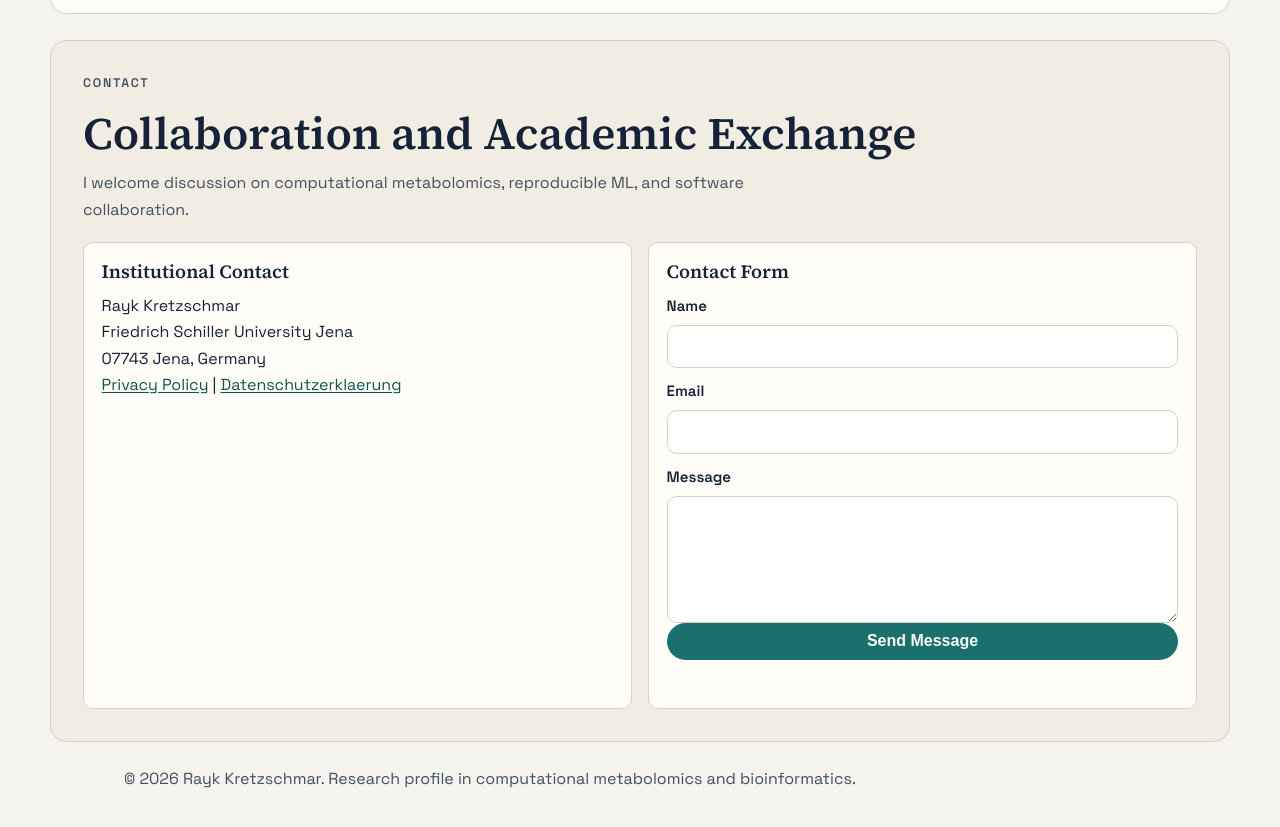
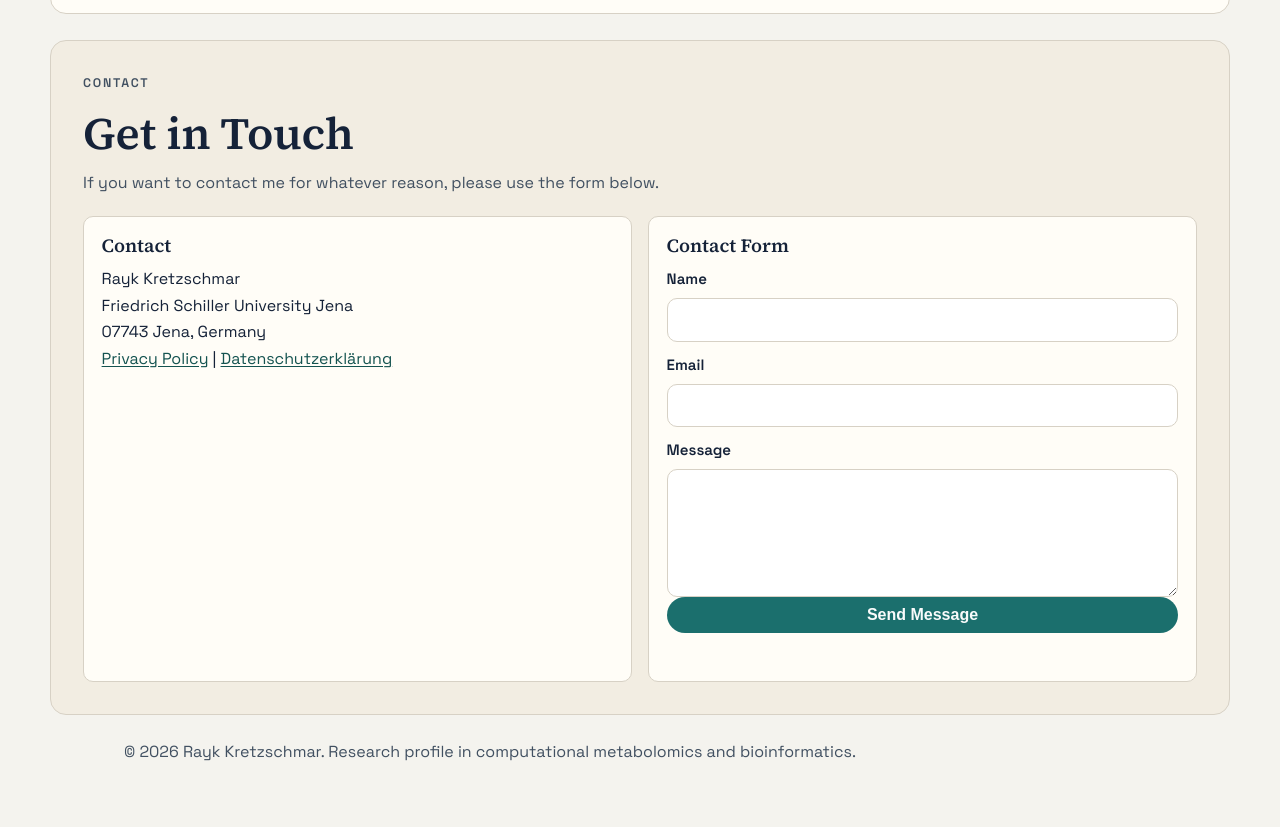
Before and after one commit to RaykKretzschmar/raykkretzschmar.github.io, a website: page index.html in a window 1280 px wide. Shown: the part 2727-3554 px from the top of the page. After the commit the page ends 3528 px from the top, so only its background shows below. Drawn offline with nearby package versions, Linux system fonts and the light colour scheme; files that its build step writes are made by us from their sources.

Commit message:
Update contact section for clarity and improved communication

```diff
--- a/index.html
+++ b/index.html
@@ -317,20 +317,20 @@
         <section id="contact" class="section-block section-alt">
             <div class="section-head">
                 <p class="eyebrow">Contact</p>
-                <h2>Collaboration and Academic Exchange</h2>
-                <p>I welcome discussion on computational metabolomics, reproducible ML, and software collaboration.</p>
+                <h2>Get in Touch</h2>
+                <p>If you want to contact me for whatever reason, please use the form below.</p>
             </div>
 
             <div class="contact-grid">
                 <article class="contact-card">
-                    <h3>Institutional Contact</h3>
+                    <h3>Contact</h3>
                     <p>Rayk Kretzschmar</p>
                     <p>Friedrich Schiller University Jena</p>
                     <p>07743 Jena, Germany</p>
                     <p>
                         <a href="privacy-en.html">Privacy Policy</a>
                         <span aria-hidden="true">|</span>
-                        <a href="privacy-de.html">Datenschutzerklaerung</a>
+                        <a href="privacy-de.html">Datenschutzerklärung</a>
                     </p>
                 </article>
 
```
